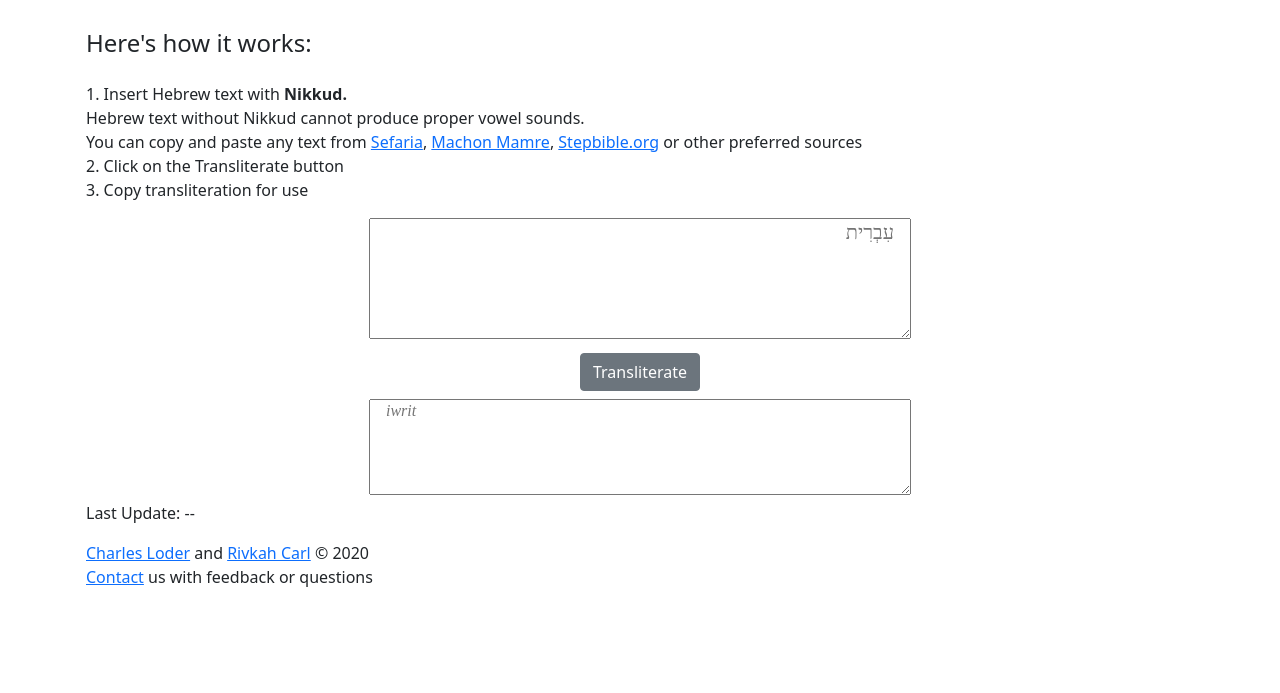
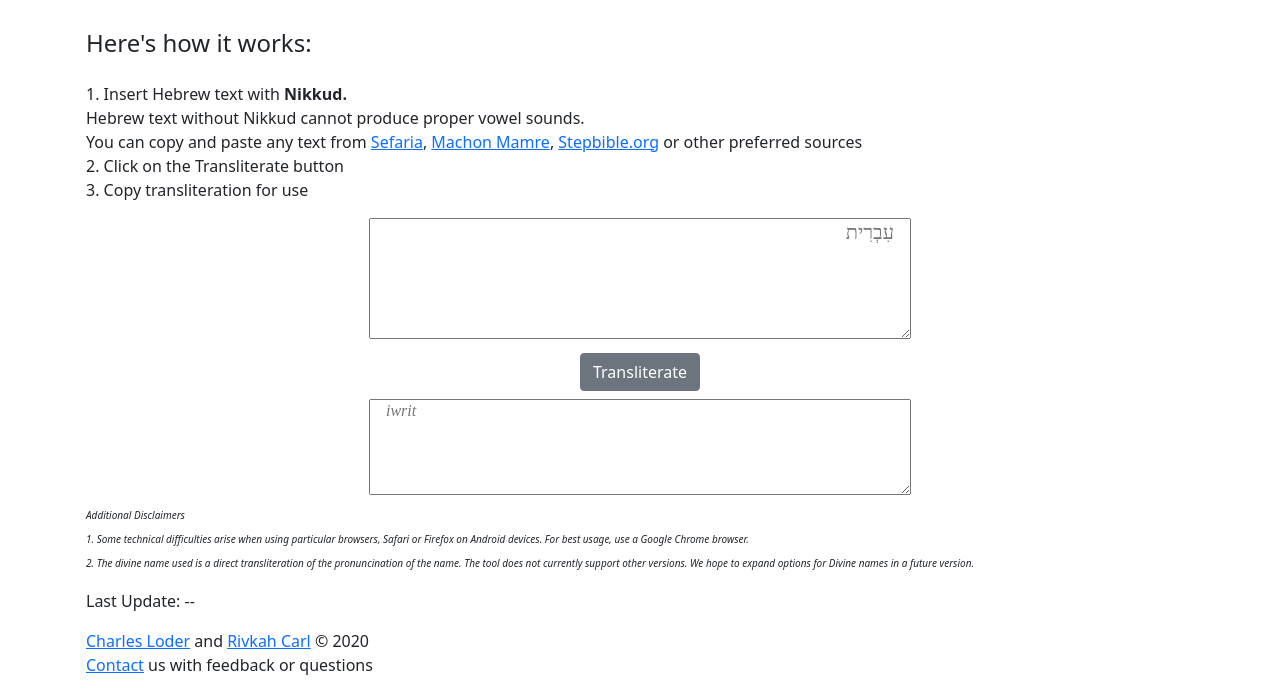
Before and after one commit to rivkahcarl/hebraisch-umschrift, a website built with webpack: page src/index.html in a window 1280 px wide. Shown: the part 107-800 px from the top of the page. Built offline with nearby package versions, Linux system fonts and the light colour scheme.

Commit message:
Adds some disclaimers on current tool

```diff
--- a/src/index.html
+++ b/src/index.html
@@ -82,6 +82,12 @@
           ></textarea>
         </div>
       </div>
+      <div class="row">
+        <p><i><font size="1">Additional Disclaimers<br>
+          1. Some technical difficulties arise when using particular browsers, Safari or Firefox on Android devices. For best usage, use a Google Chrome browser. <br>
+             2. The divine name used is a direct transliteration of the pronuncination of the name. The tool does not currently support other versions. We hope to expand options for Divine names in a future version.</i></font>
+          </p>
+      </div>
     </div>
     <!-- end of container -->
     <footer class="footer">
```
